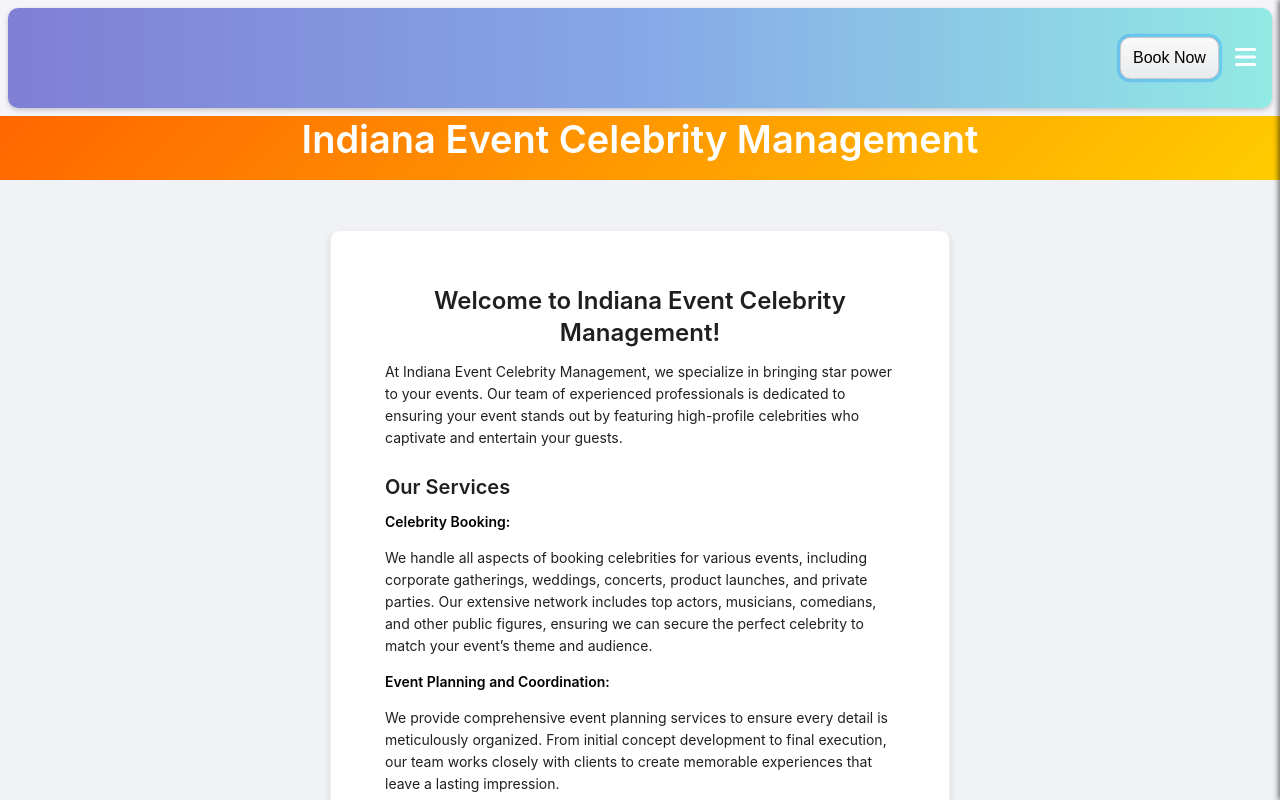
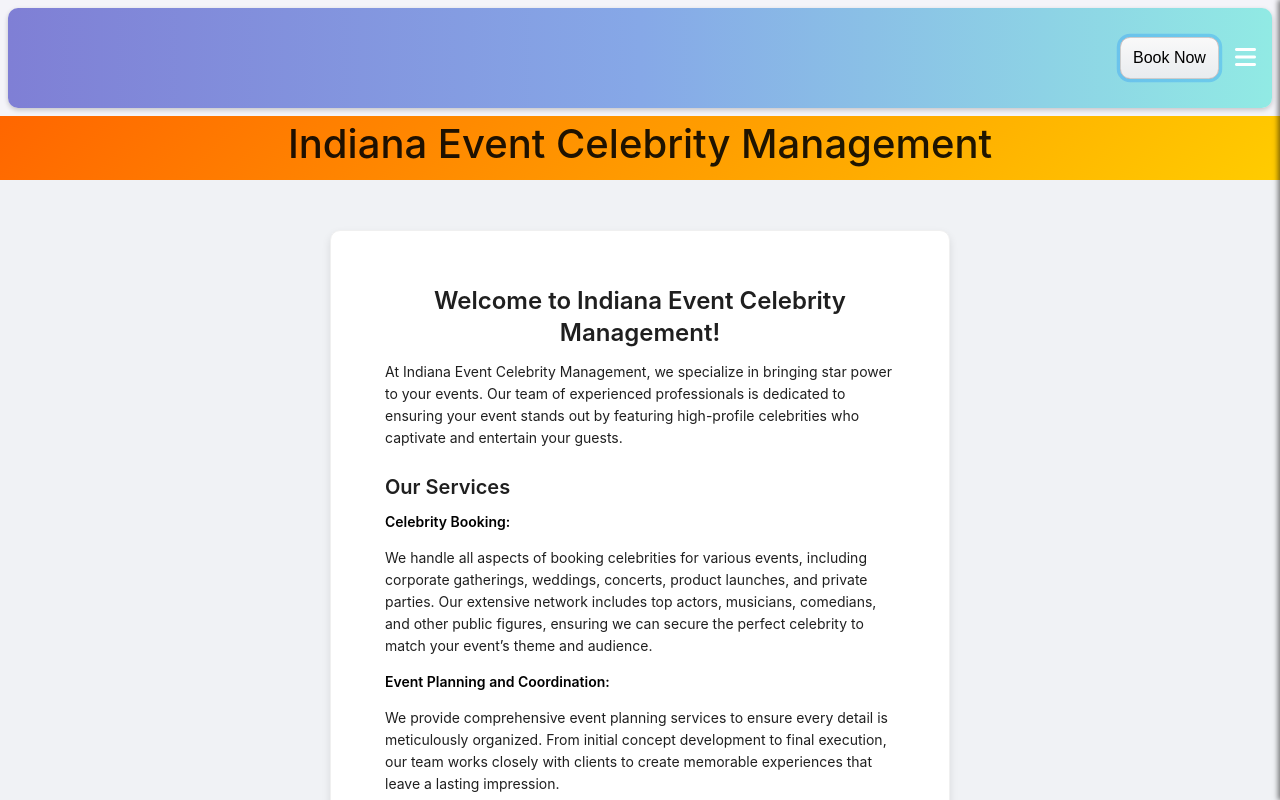
Before and after one commit to Rahul4533/Indian-Event, a React (Create React App) app in the folder client/: page / in a window 1280 px wide. Shown: the top 800 px of the page. Built offline with nearby package versions, Linux system fonts and the light colour scheme.

Commit message:
latest update

```diff
--- a/client/src/Pages /Theme/theme.jsx
+++ b/client/src/Pages /Theme/theme.jsx
@@ -9,7 +9,7 @@ const AboutUsPage = () => {
   return (
     <Layout className="layout">
       <Header className="header">
-        <Title level={1} style={{ color: 'white' }}>Indiana Event Celebrity Management</Title>
+        <h1>Indiana Event Celebrity Management</h1>
       </Header>
       <Content className="content">
         <Row justify="center">
```
Also changed, not shown: 7 other files (tests, documents, lock files or other folders).
